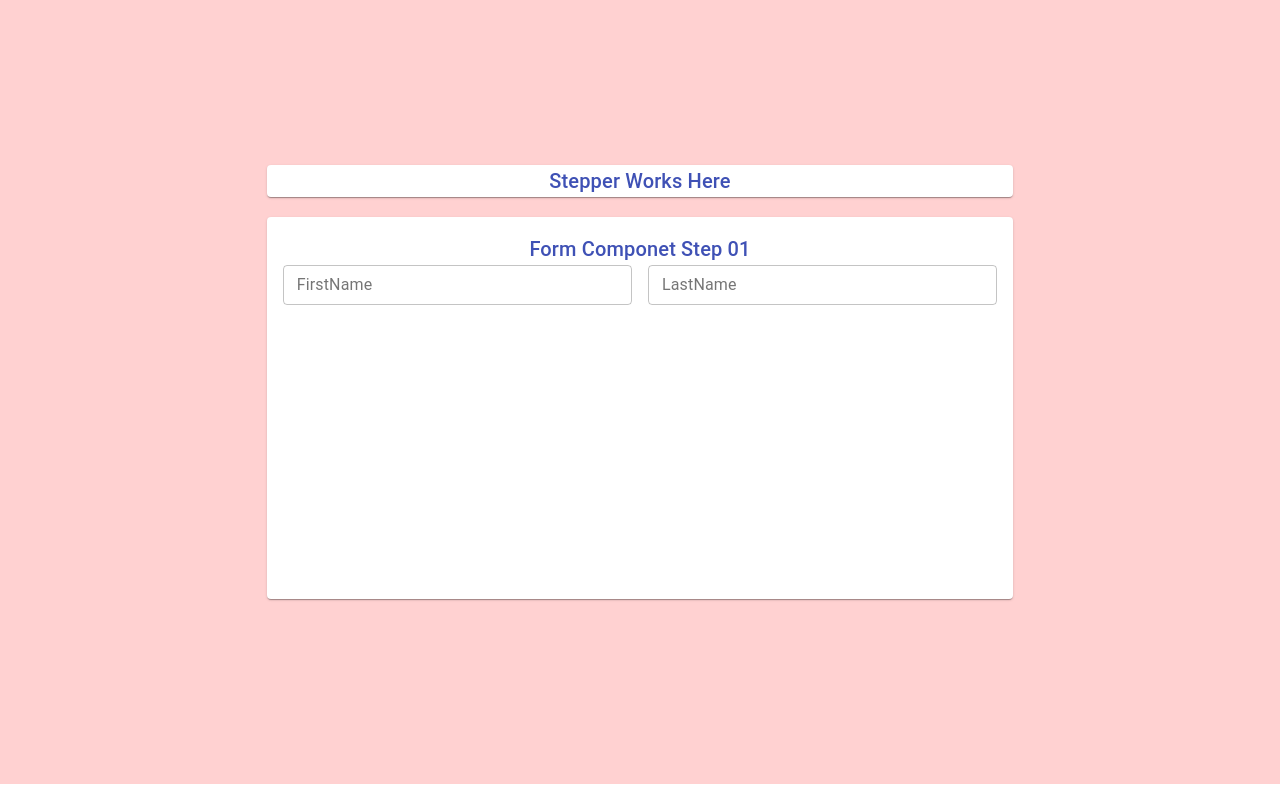
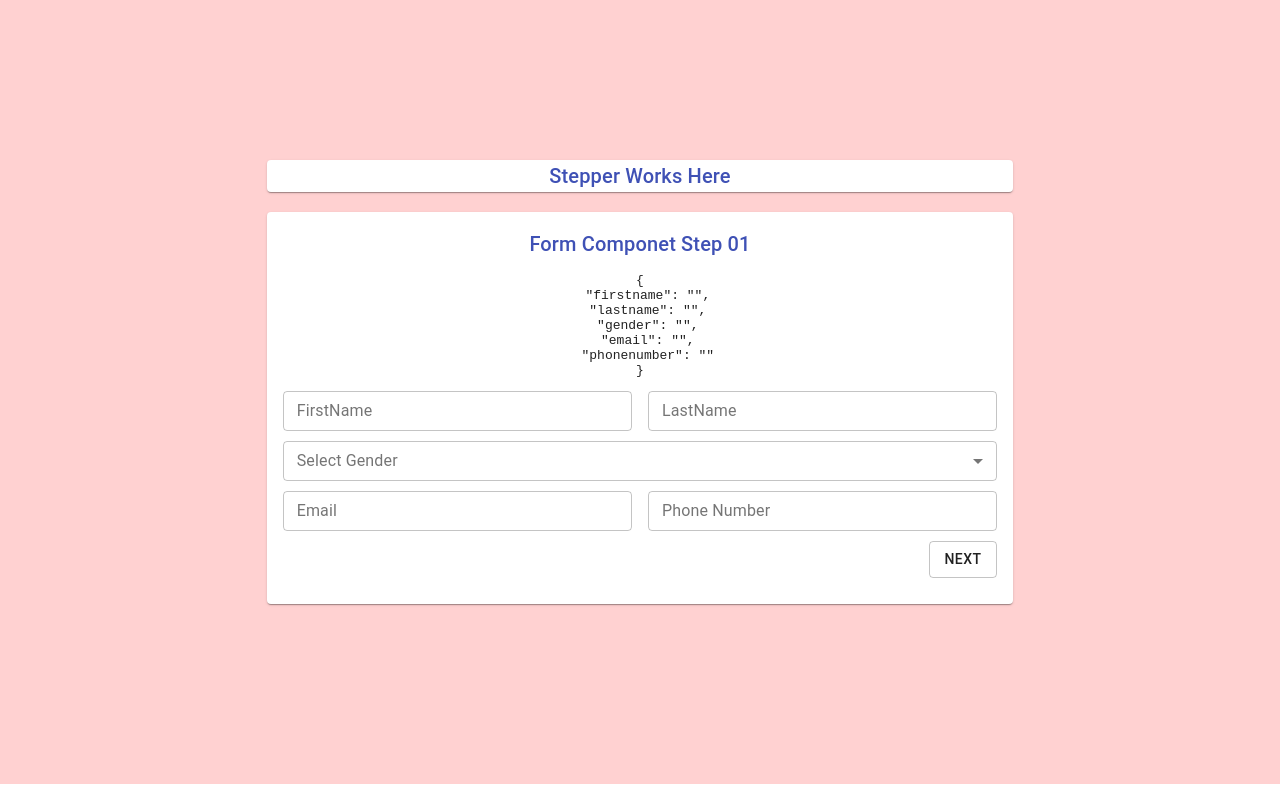
Before and after one commit to Manish994/multiple_step_form_material_ui, a React (Create React App) app: page / in a window 1280 px wide. Built offline with nearby package versions, Linux system fonts and the light colour scheme.

Commit message:
6th phase is completed

```diff
--- a/src/Components/Common/displayComponents.jsx
+++ b/src/Components/Common/displayComponents.jsx
@@ -1,4 +1,4 @@
-import { Typography, TextField } from "@material-ui/core";
+import { Typography, TextField, MenuItem, Button } from "@material-ui/core";
 
 const RenderText = ({ label, color, align, variant, component }) => {
   return (
@@ -12,7 +12,8 @@ const RenderText = ({ label, color, align, variant, component }) => {
   );
 };
 
-const RenderFormField = ({
+const RenderFormTextField = ({
+  type,
   label,
   color,
   state,
@@ -25,10 +26,11 @@ const RenderFormField = ({
   return (
     <TextField
       label={label ? label : ""}
+      type={type ? type : ""}
       color={color ? color : "primary"}
       variant={variant ? variant : "outlined"}
       fullWidth={true}
-      size={size ? size : "sm"}
+      size={size ? size : "small"}
       name={name}
       value={data[name]}
       onChange={handleFieldChange}
@@ -39,4 +41,49 @@ const RenderFormField = ({
   );
 };
 
-export { RenderText, RenderFormField };
+const RenderFormSelectField = ({
+  label,
+  color,
+  state,
+  variant,
+  size,
+  name,
+  handleFieldChange,
+  options,
+}) => {
+  const { data, error } = state;
+  return (
+    <TextField
+      select
+      label={label ? label : ""}
+      variant={variant ? variant : "outlined"}
+      size={size ? size : "small"}
+      fullWidth={true}
+      color={color ? color : "primary"}
+      name={name}
+      value={data[name]}
+      onChange={handleFieldChange}
+      error={error[name] ? true : false}
+      helperText={error[name]}
+    >
+      {options.map((item, index) => (
+        <MenuItem key={index} value={item.key}>
+          {item.value}
+        </MenuItem>
+      ))}
+    </TextField>
+  );
+};
+
+const RenderFormButton = ({ label, variant, handleFormSubmit }) => (
+  <Button variant={variant ? variant : "outlined"} onClick={handleFormSubmit}>
+    {label}
+  </Button>
+);
+
+export {
+  RenderText,
+  RenderFormTextField,
+  RenderFormSelectField,
+  RenderFormButton,
+};
--- a/src/Components/formComponents.jsx
+++ b/src/Components/formComponents.jsx
@@ -1,7 +1,12 @@
 import React, { Component } from "react";
 import { Grid, withStyles, Box, Paper } from "@material-ui/core";
 import { Styles } from "./Common/styles";
-import { RenderText, RenderFormField } from "./Common/displayComponents";
+import {
+  RenderText,
+  RenderFormTextField,
+  RenderFormSelectField,
+  RenderFormButton,
+} from "./Common/displayComponents";
 import propTypes from "prop-types";
 
 class FormComponent extends Component {
@@ -9,6 +14,9 @@ class FormComponent extends Component {
     data: {
       firstname: "",
       lastname: "",
+      gender: "",
+      email: "",
+      phonenumber: "",
     },
     error: {},
   };
@@ -32,6 +40,27 @@ class FormComponent extends Component {
 
     //css styling
     const { classes } = this.props;
+
+    //handle Form Submit
+    const handleFormSubmit = () => {
+      console.log(this.state);
+    };
+
+    //gender array
+    const options = [
+      {
+        key: "male",
+        value: "Male",
+      },
+      {
+        key: "female",
+        value: "Femal",
+      },
+      {
+        key: "other",
+        value: "Other",
+      },
+    ];
     return (
       <Grid container className={classes.formContainer}>
         <Grid item xs={12} sm={7}>
@@ -64,10 +93,12 @@ class FormComponent extends Component {
                   handleFieldChange,
                 })} */}
               {/* </Box> */}
+              <pre>{JSON.stringify(this.state.data, undefined, 2)}</pre>
               <Grid container spacing={2}>
                 <Grid item xs={12} sm={6}>
-                  {RenderFormField({
+                  {RenderFormTextField({
                     label: "FirstName",
+                    type: "",
                     variant: "outlined",
                     name: "firstname",
                     size: "small",
@@ -77,8 +108,9 @@ class FormComponent extends Component {
                   })}
                 </Grid>
                 <Grid item xs={12} sm={6}>
-                  {RenderFormField({
+                  {RenderFormTextField({
                     label: "LastName",
+                    type: "",
                     variant: "outlined",
                     name: "lastname",
                     size: "small",
@@ -87,6 +119,87 @@ class FormComponent extends Component {
                     handleFieldChange,
                   })}
                 </Grid>
+              </Grid>
+              {/* <Grid
+                container
+                style={{ marginBottom: "10px", marginTop: "10px" }}
+              >
+                <Grid item xs={12} sm={12}>
+                  <TextField
+                    select
+                    label="Select Gender"
+                    variant="outlined"
+                    color="primary"
+                    name="gender"
+                    fullWidth={true}
+                    size="small"
+                    value={this.state.data.gender}
+                    onChange={handleFieldChange}
+                  >
+                    {options.map((item, index) => {
+                      return (
+                        <MenuItem key={index} value={item.key}>
+                          {item.value}
+                        </MenuItem>
+                      );
+                    })}
+                  </TextField>
+                </Grid>
+              </Grid> */}
+              <Grid
+                container
+                style={{ marginBottom: "10px", marginTop: "10px" }}
+              >
+                <Grid item xs={12} sm={12}>
+                  {RenderFormSelectField({
+                    label: "Select Gender",
+                    variant: "outlined",
+                    size: "small",
+                    color: "primary",
+                    name: "gender",
+                    state: this.state,
+                    handleFieldChange,
+                    options,
+                  })}
+                </Grid>
+              </Grid>
+              <Grid container spacing={2}>
+                <Grid item xs={12} sm={6}>
+                  {RenderFormTextField({
+                    label: "Email",
+                    type: "",
+                    name: "email",
+                    color: "primary",
+                    variant: "outlined",
+                    size: "small",
+                    state: this.state,
+                    handleFieldChange,
+                  })}
+                </Grid>
+                <Grid item xs={12} sm={6}>
+                  {RenderFormTextField({
+                    label: "Phone Number",
+                    type: "Number",
+                    color: "primary",
+                    variant: "outlined",
+                    size: "small",
+                    name: "phonenumber",
+                    handleFieldChange,
+                    state: this.state,
+                  })}
+                </Grid>
+              </Grid>
+              <Grid
+                container
+                style={{ marginBottom: "10px", marginTop: "10px" }}
+                justifyContent="flex-end"
+              >
+                {/* <Button variant="outlined" onClick={handleFormSubmit}>Next</Button> */}
+                {RenderFormButton({
+                  label: "Next",
+                  variant: "outlined",
+                  handleFormSubmit,
+                })}
               </Grid>
             </form>
           </Box>
```
